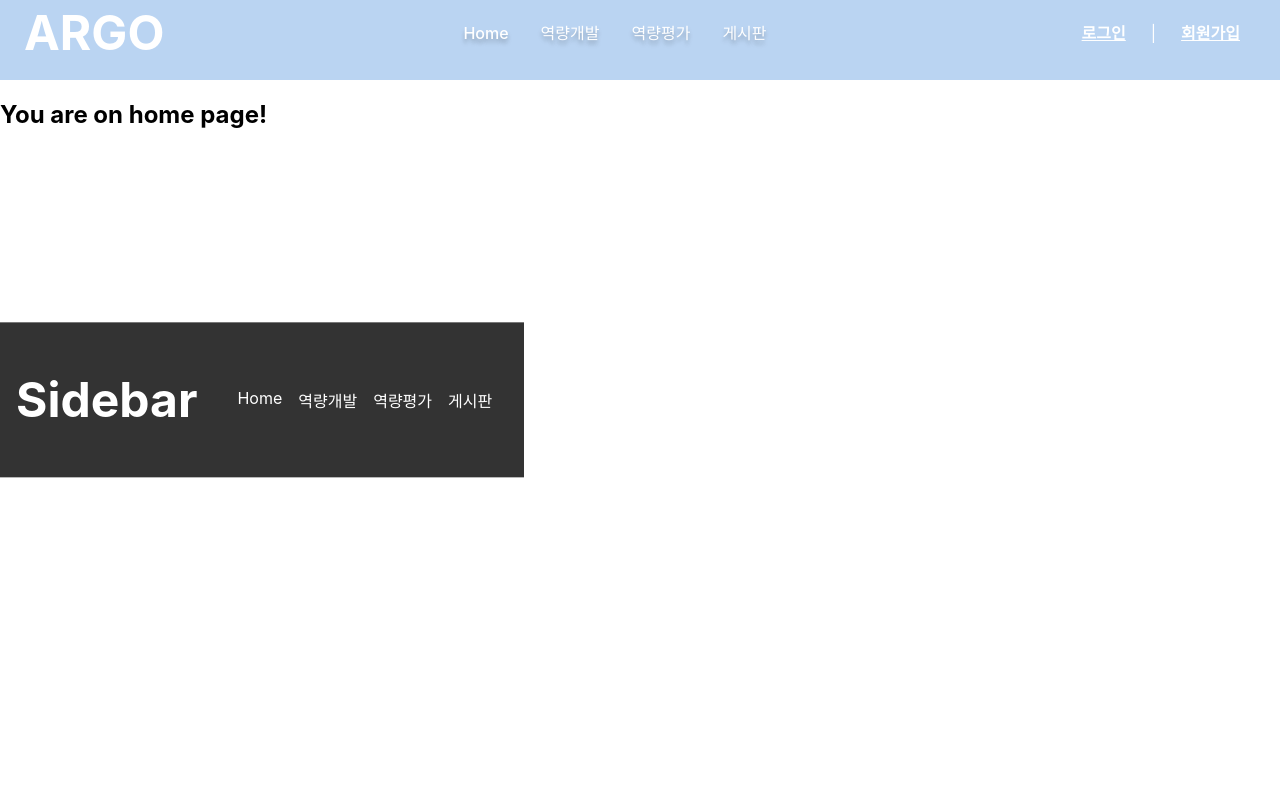
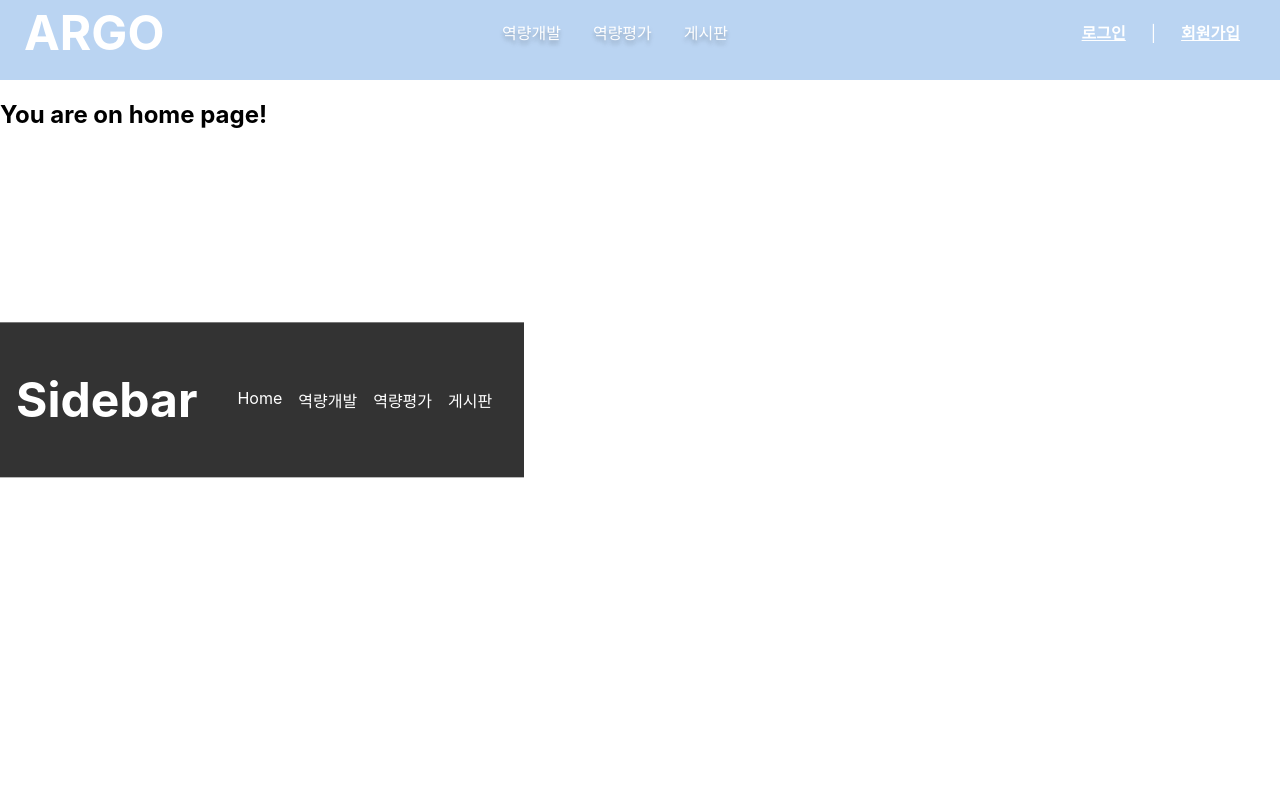
Before and after one commit to bonbi0604/argo, a React (Create React App) app in the folder frontend/: page / in a window 1280 px wide. Shown: the top 800 px of the page. Built offline with nearby package versions, Linux system fonts and the light colour scheme; the HTML template or start-up script is replaced by a standard one.

Commit message:
remove "home" from header menu

```diff
--- a/frontend/src/components/HeaderMenu.js
+++ b/frontend/src/components/HeaderMenu.js
@@ -31,9 +31,6 @@ const HeaderMenu = () => {
            * designed to be different whether if user is logged in or not
           */
             <>
-              <Link to="/" className="header-link">
-                Home
-              </Link>
               {/** 역량개발 페이지로 이동 TODO: 링크 추가 */}
               <Link to="/learn" className="header-link">
                 역량개발
```
